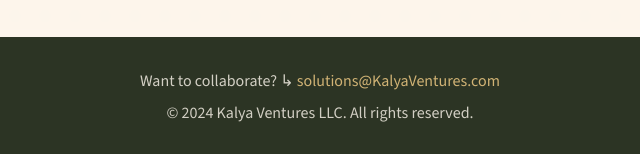
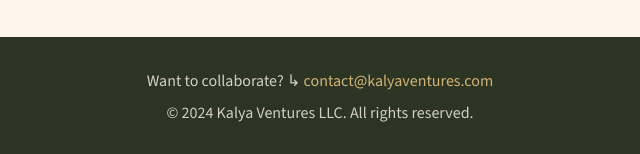
Before and after one commit to KalyaVentures/KalyaVenturesWebsite, a plain HTML site: page index.html in a window 1280 px wide. Shown: the part 2479-2633 px from the top of the page, 320-960 px from the left. Drawn offline with nearby package versions, Linux system fonts and the light colour scheme.

Commit message:
emailInFooter

```diff
--- a/index.html
+++ b/index.html
@@ -170,7 +170,7 @@
     <!-- Footer -->
     <footer class="bg-brand-dark text-brand-cream py-8">
         <div class="max-w-7xl mx-auto px-4 text-center">
-            <p class="text-brand-cream/80 mb-2">Want to collaborate? ↳ <a href="mailto:contact@kalyaventures.com" class="text-brand-gold hover:text-brand-gold/80 transition-colors">solutions@KalyaVentures.com</a></p>
+            <p class="text-brand-cream/80 mb-2">Want to collaborate? ↳ <a href="mailto:contact@kalyaventures.com" class="text-brand-gold hover:text-brand-gold/80 transition-colors">contact@kalyaventures.com</a></p>
             <p class="text-brand-cream/80">&copy; 2024 Kalya Ventures LLC. All rights reserved.</p>
         </div>
     </footer>
```
